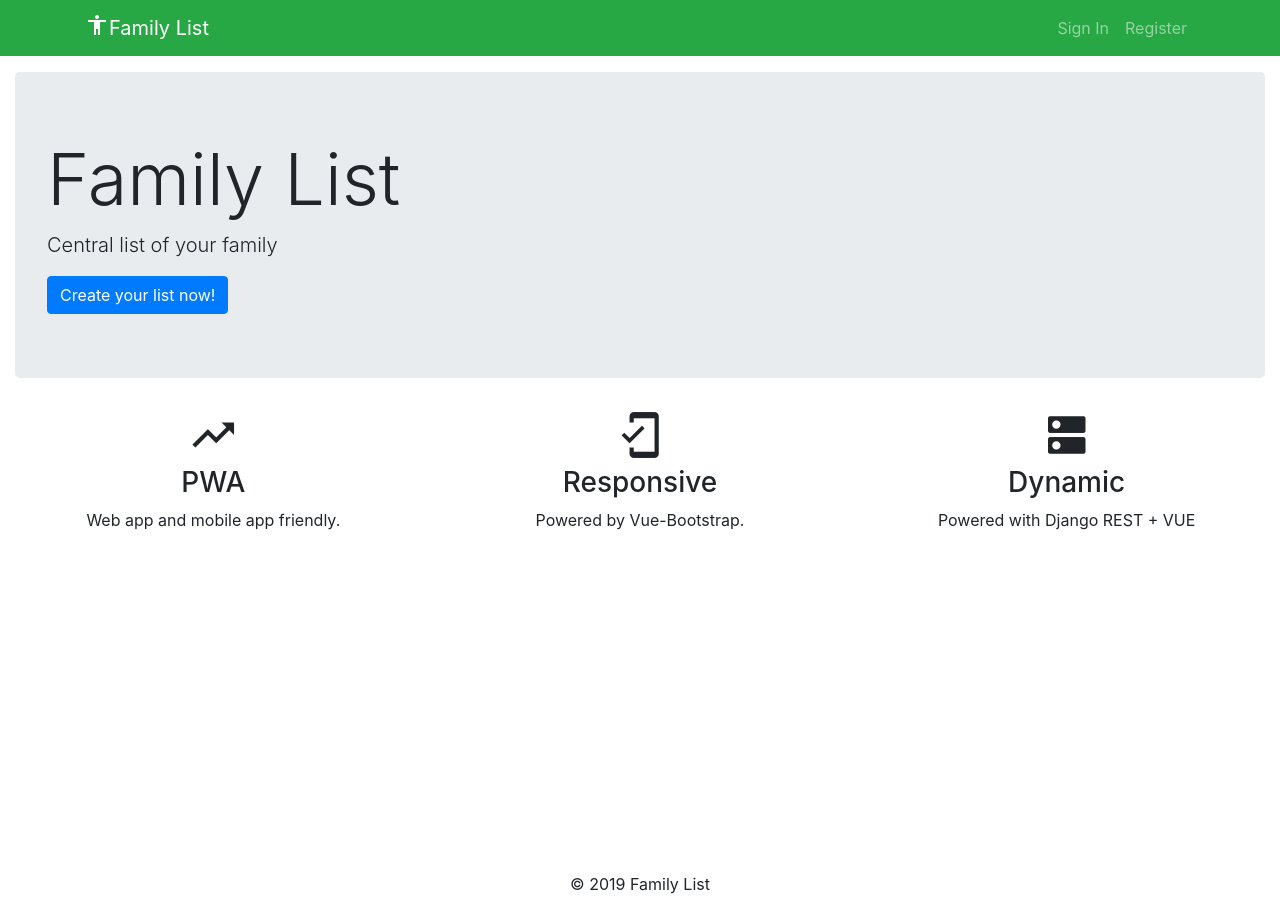
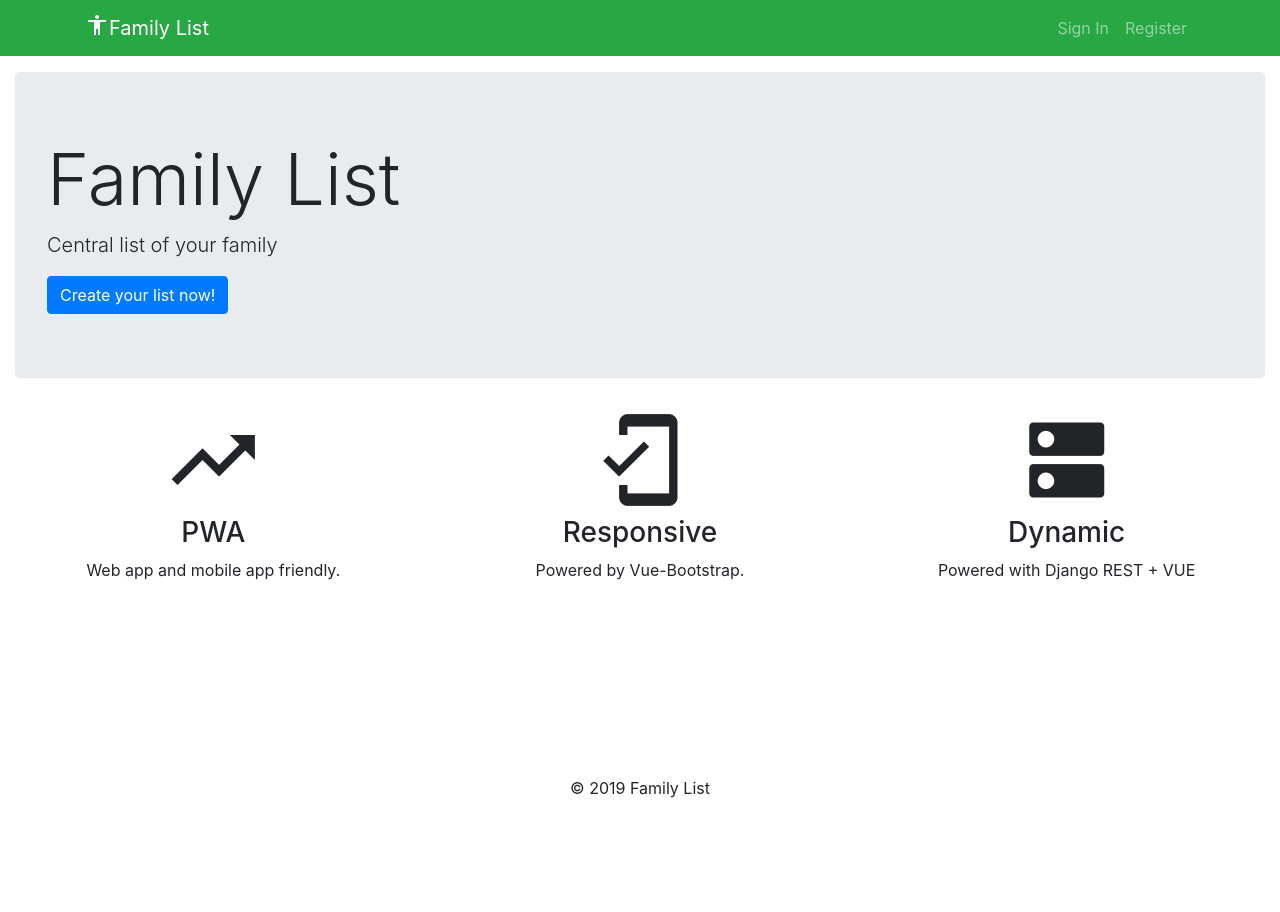
Before and after one commit to todo-web-app/todo_django_vue_pwa, a Vue app: page / in a window 1280 px wide. After the commit the page ends 800 px from the top, so only its background shows below. Built offline with nearby package versions, Linux system fonts and the light colour scheme; no server answers.

Commit message:
Footer in bottom

```diff
--- a/index.html
+++ b/index.html
@@ -1,4 +1,5 @@
 <!DOCTYPE html>
+
 <html lang="en">
 
 <head>
@@ -44,17 +45,14 @@
     This is your fallback content in case JavaScript fails to load.
   </noscript>
   <div id="app"></div>
+  <footer class="footer">
+    <div>
+      © 2019 Family List
+    </div>
+  </footer>
   <!-- Todo: only include in production -->
   <%= htmlWebpackPlugin.options.serviceWorkerLoader %>
   <!-- built files will be auto injected -->
 </body>
-<!-- Footer -->
-<footer class="page-footer font-small blue">
-  <!-- Copyright -->
-  <div class="footer-copyright text-center py-3">
-    © 2019 Family List
-  </div>
-  <!-- Copyright -->
-</footer>
-<!-- Footer -->
+
 </html>
--- a/src/App.vue
+++ b/src/App.vue
@@ -10,7 +10,8 @@
         variant="primary"
         dismissible
       >
-        New update available! <a href="javascript:void(0);" @click="refreshApp" class="alert-link">Click to update!</a>
+        New update available!
+        <a href="javascript:void(0);" @click="refreshApp" class="alert-link">Click to update!</a>
       </b-alert>
     </b-container>
   </div>
@@ -23,8 +24,8 @@ export default {
     return {
       refreshing: false,
       registration: null,
-      updateExists: false,
-    }
+      updateExists: false
+    };
   },
   name: "navbar",
   components: {
@@ -33,30 +34,43 @@ export default {
   created() {
     document.addEventListener("swUpdated", this.showRefreshUI, { once: true });
 
-    navigator.serviceWorker.addEventListener(
-      'controllerchange', () => {
-        if (this.refreshing) return;
-        this.refreshing = true;
-        window.location.reload();
-      }
-    );
+    navigator.serviceWorker.addEventListener("controllerchange", () => {
+      if (this.refreshing) return;
+      this.refreshing = true;
+      window.location.reload();
+    });
   },
   methods: {
     showRefreshUI(e) {
-      this.registration = e.detail
+      this.registration = e.detail;
       this.updateExists = true;
     },
-    refreshApp () {
+    refreshApp() {
       this.updateExists = false;
-      if (!this.registration || !this.registration.waiting) { return; }
-      this.registration.waiting.postMessage('skipWaiting');
+      if (!this.registration || !this.registration.waiting) {
+        return;
+      }
+      this.registration.waiting.postMessage("skipWaiting");
     }
   }
 };
 </script>
 
 <style>
-.app-container {
-  min-height: 800px;
+html,
+body {
+  height: 100%;
+  margin: 0;
+}
+
+/* Trick */
+body {
+  display: flex;
+  flex-direction: column;
+}
+
+footer {
+  text-align: center;
+  margin-top: auto;
 }
 </style>
--- a/src/components/Home.vue
+++ b/src/components/Home.vue
@@ -62,6 +62,6 @@ h3,
 }
 
 .feature-icon > .material-icons {
-  font-size: 50px;
+  font-size: 100px;
 }
 </style>
```
